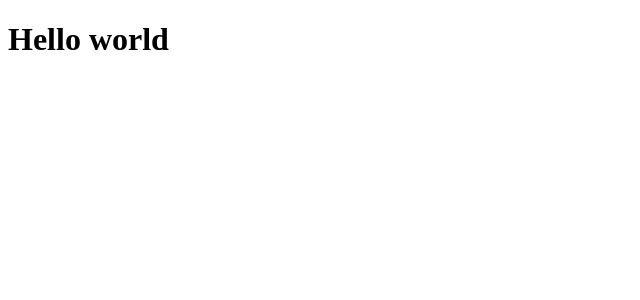
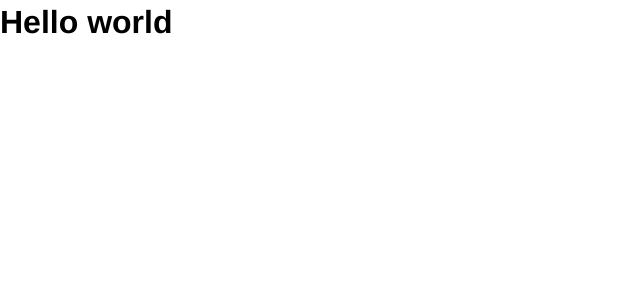
Before and after one commit to cojoclaudiu/squareify, a Next.js app: page / in a window 1280 px wide. Shown: the top 300 px of the page, without its empty margins (0-640 px from the left). Built offline with nearby package versions, Linux system fonts and the light colour scheme.

Commit message:
configure app/adding global store and working on the project structure

```diff
--- a/package.json
+++ b/package.json
@@ -11,10 +11,13 @@
     "pre-commit": "npm run lint --fix &&  npx prettier --write . && git add -A ."
   },
   "dependencies": {
+    "@reduxjs/toolkit": "^1.6.1",
     "eslint-config-airbnb": "^18.2.1",
     "next": "^11.0.1",
+    "normalize.css": "^8.0.1",
     "react": "^17.0.2",
-    "react-dom": "^17.0.2"
+    "react-dom": "^17.0.2",
+    "react-redux": "^7.2.4"
   },
   "devDependencies": {
     "eslint": "^7.32.0",
--- /dev/null
+++ b/src/components/ui/HomepageContainer/HomepageContainer.jsx
@@ -0,0 +1,5 @@
+import styles from './HomepageContainer.module.css';
+
+export default function HomepageContainer() {
+  return <section className={styles.homepageContainer}>Box</section>;
+}
--- /dev/null
+++ b/src/components/ui/HomepageContainer/HomepageContainer.module.css
@@ -0,0 +1,4 @@
+.homepageContainer {
+  display: grid;
+  grid-template-columns: repeat(4, 1fr);
+}
--- a/src/pages/_app.jsx
+++ b/src/pages/_app.jsx
@@ -1,7 +1,14 @@
-import '../styles/globals.css';
+import { Provider } from 'react-redux';
+import store from '../store';
 
-function MyApp({ Component, pageProps }) {
-  return <Component {...pageProps} />;
+import '../styles/_globals.css';
+
+function Nextify({ Component, pageProps }) {
+  return (
+    <Provider store={store}>
+      <Component {...pageProps} />
+    </Provider>
+  );
 }
 
-export default MyApp;
+export default Nextify;
--- a/src/pages/index.jsx
+++ b/src/pages/index.jsx
@@ -1,5 +1,3 @@
-import React from 'react';
-
 export default function Home() {
   return <h1>Hello world</h1>;
 }
--- /dev/null
+++ b/src/store/index.js
@@ -0,0 +1,7 @@
+import { configureStore } from '@reduxjs/toolkit';
+
+const store = configureStore({
+  reducer: {},
+});
+
+export default store;
--- /dev/null
+++ b/src/styles/_globals.css
@@ -0,0 +1,209 @@
+@import '~normalize.css/normalize.css';
+@import './globalVariables.css';
+
+/* ***********************************
+ *
+ *    Ire's CSS Reset & Base
+ *
+ * *********************************** */
+
+/* Reset margin, padding, border
+ * *********************************** */
+
+html,
+body,
+h1,
+h2,
+h3,
+h4,
+h5,
+h6,
+a,
+p,
+span,
+em,
+small,
+strong,
+sub,
+sup,
+mark,
+del,
+ins,
+strike,
+abbr,
+dfn,
+blockquote,
+q,
+cite,
+code,
+pre,
+ol,
+ul,
+li,
+dl,
+dt,
+dd,
+div,
+section,
+article,
+main,
+aside,
+nav,
+header,
+hgroup,
+footer,
+img,
+figure,
+figcaption,
+address,
+time,
+audio,
+video,
+canvas,
+iframe,
+details,
+summary,
+fieldset,
+form,
+label,
+legend,
+table,
+caption,
+tbody,
+tfoot,
+thead,
+tr,
+th,
+td {
+  margin: 0;
+  padding: 0;
+  border: 0;
+}
+
+/* Typography
+  * *********************************** */
+
+html {
+  font-size: 62.5%;
+  text-rendering: optimizeLegibility;
+}
+
+body {
+  font-size: 1.6rem;
+  line-height: 1.4;
+  font-family: Helvetica, Arial, sans-serif;
+}
+
+* {
+  font-family: inherit;
+  font-size: inherit;
+  line-height: inherit;
+}
+
+a,
+a:visited {
+  color: inherit;
+}
+
+/* Layout
+  * *********************************** */
+
+article,
+aside,
+footer,
+header,
+nav,
+section,
+main {
+  display: block;
+}
+
+html {
+  -webkit-box-sizing: border-box;
+  -moz-box-sizing: border-box;
+  box-sizing: border-box;
+}
+*,
+*:before,
+*:after {
+  -webkit-box-sizing: inherit;
+  -moz-box-sizing: inherit;
+  box-sizing: inherit;
+}
+
+/* Elements
+  * *********************************** */
+
+table {
+  border-collapse: collapse;
+  border-spacing: 0;
+}
+
+ol,
+ul {
+  list-style: none;
+}
+
+img,
+video {
+  max-width: 100%;
+}
+
+img {
+  border-style: none;
+}
+
+blockquote,
+q {
+  quotes: none;
+}
+
+blockquote:after,
+blockquote:before,
+q:after,
+q:before {
+  content: '';
+  content: none;
+}
+
+/* Attributes & states
+  * *********************************** */
+
+[hidden] {
+  display: none !important;
+}
+
+[disabled] {
+  cursor: not-allowed;
+}
+
+:focus:not(:focus-visible) {
+  outline: none;
+}
+
+/* Utility classes
+  * *********************************** */
+
+.sr-only {
+  position: absolute;
+  clip: rect(1px, 1px, 1px, 1px);
+  left: -9999px;
+  top: -9999px;
+}
+
+/* BUTTONS
+  * *********************************** */
+
+button {
+  background-color: transparent;
+  border: 0;
+  margin: 0;
+  padding: 0;
+}
+
+a:link,
+a:visited,
+a:hover,
+a:active {
+  text-decoration: none;
+}
```
Also changed, not shown: src/components/Headex.jsx (deleted), src/styles/globalVariables.css (added), src/styles/globals.css (deleted), 1 other file (tests, documents, lock files or other folders).
